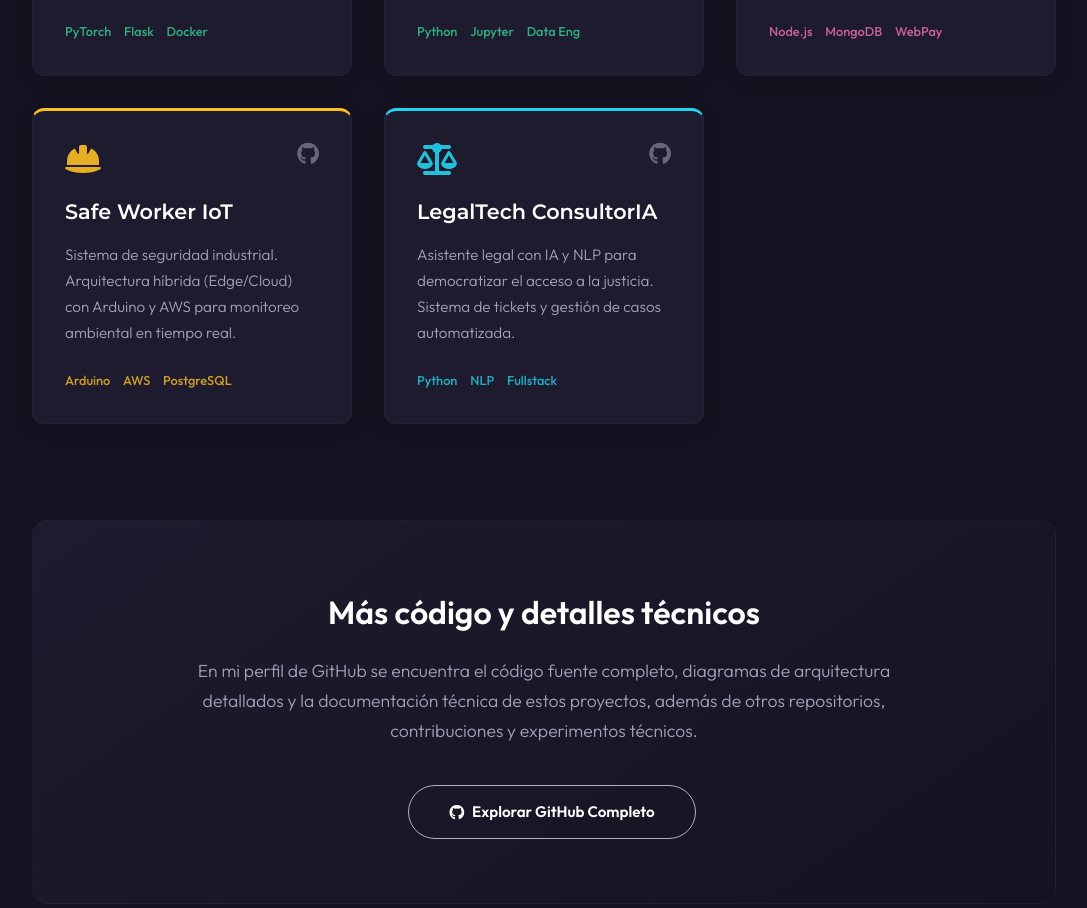
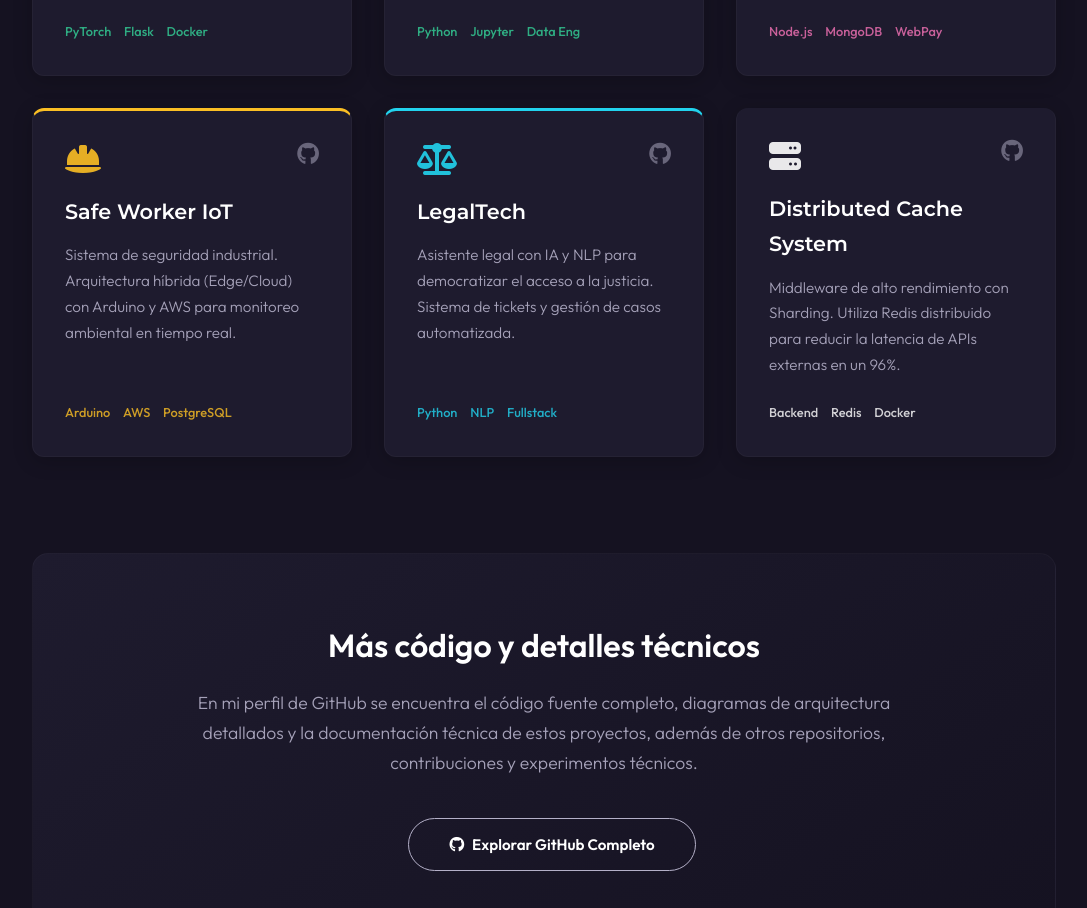
Before and after one commit to frnvnd4/frnvnd4.github.io, a plain HTML site: page index.html in a window 1280 px wide. Shown: the part 1819-2727 px from the top of the page, without its empty margins (96-1183 px from the left). Drawn offline with Linux system fonts and the light colour scheme.

Commit message:
fix: agregar tarjeta faltante de sistema distribuido

```diff
--- a/index.html
+++ b/index.html
@@ -327,12 +327,26 @@
                     <i class="fa-solid fa-scale-balanced folder-icon"></i>
                     <i class="fab fa-github github-icon-indicator"></i>
                 </div>
-                <h3>LegalTech ConsultorIA</h3>
+                <h3>LegalTech</h3>
                 <p>Asistente legal con IA y NLP para democratizar el acceso a la justicia. Sistema de tickets y gestión de casos automatizada.</p>
                 <div class="tech-stack">
                     <span>Python</span>
                     <span>NLP</span>
                     <span>Fullstack</span>
+                </div>
+            </a>
+
+            <a href="https://github.com/frnvnd4/distributed-cache-system" target="_blank" class="card back">
+                <div class="card-header">
+                    <i class="fa-solid fa-server folder-icon"></i>
+                    <i class="fab fa-github github-icon-indicator"></i>
+                </div>
+                <h3>Distributed Cache System</h3>
+                <p>Middleware de alto rendimiento con Sharding. Utiliza Redis distribuido para reducir la latencia de APIs externas en un 96%.</p>
+                <div class="tech-stack">
+                    <span>Backend</span>
+                    <span>Redis</span>
+                    <span>Docker</span>
                 </div>
             </a>
 
```
